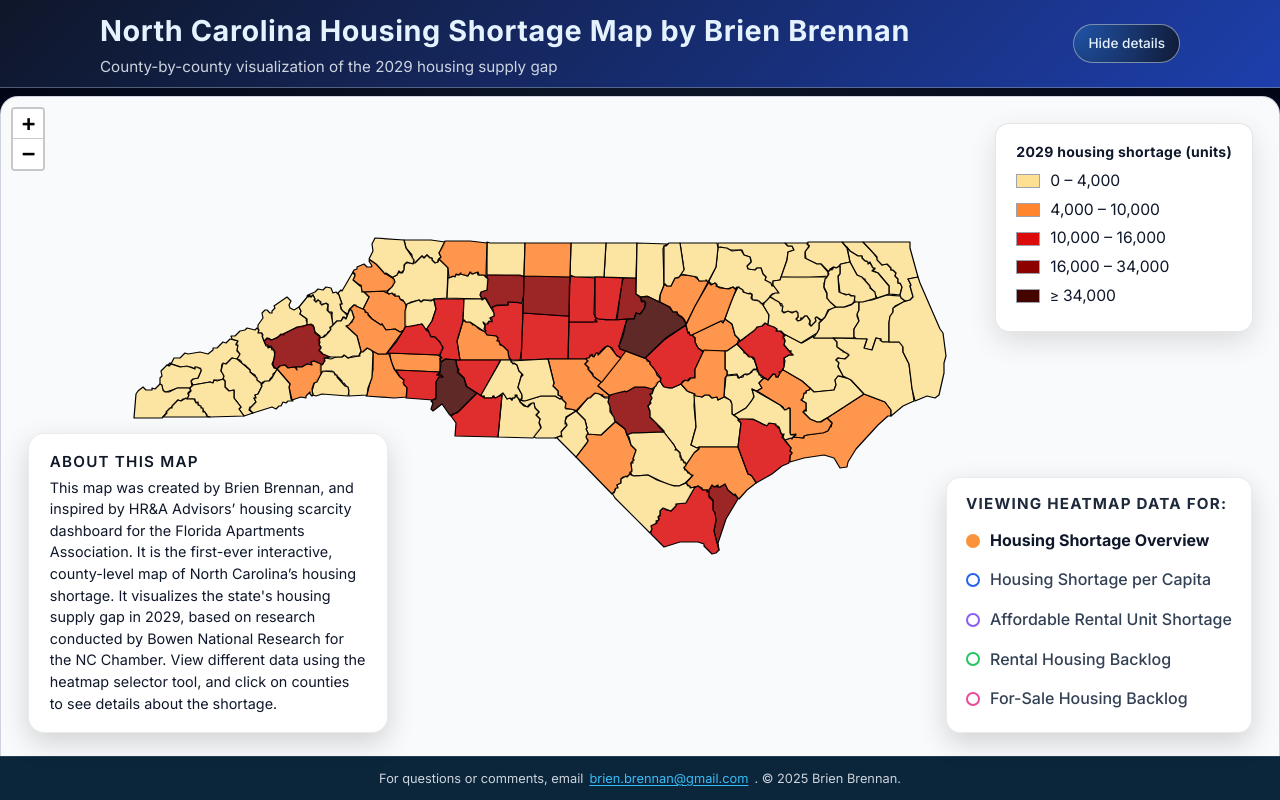
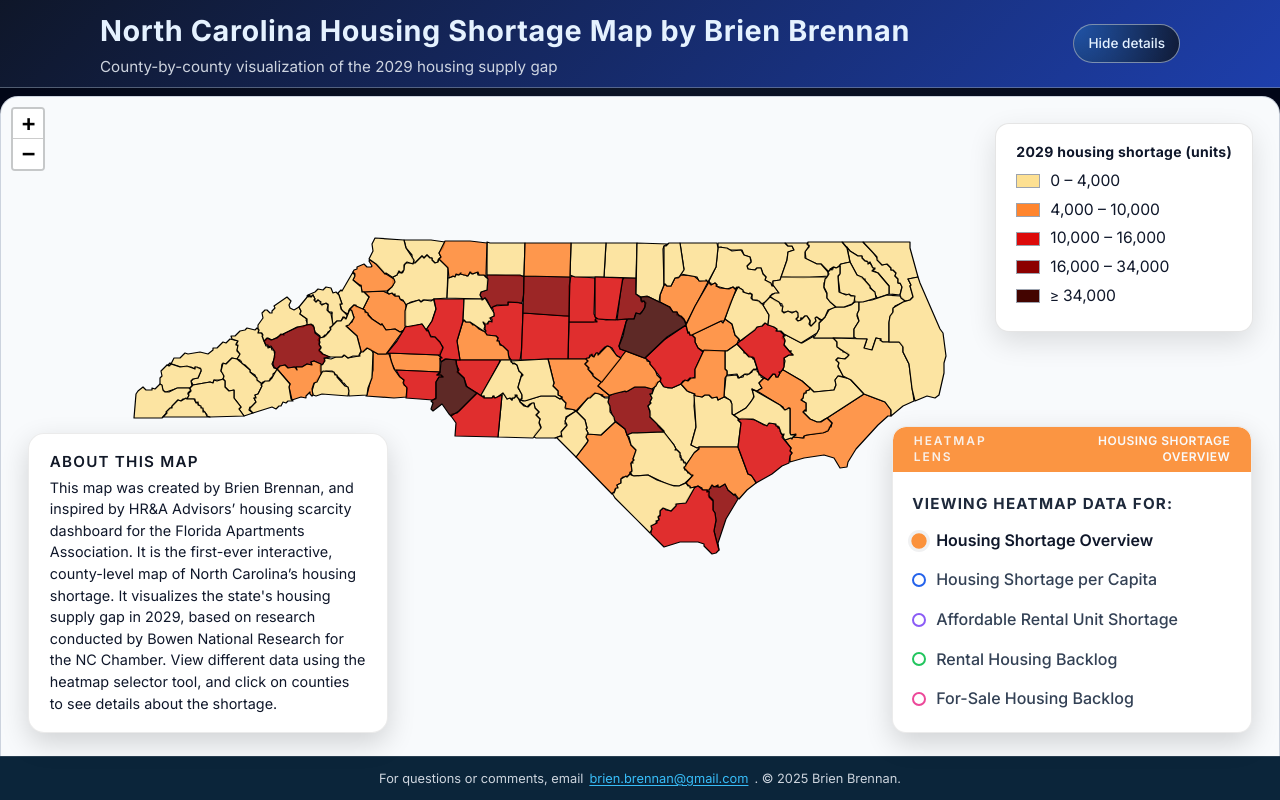
Before and after one commit to Brennan919/nc-housing-map, a Next.js app: page / in a window 1280 px wide. Built offline with nearby package versions, Linux system fonts and the light colour scheme.

Commit message:
Added lens selector animation

```diff
--- a/app/NcMap.js
+++ b/app/NcMap.js
@@ -544,8 +544,20 @@ div.appendChild(title);
 // ---------- Lens selector UI ----------
 
 function LensSelector({ activeLensId, setActiveLensId }) {
+  const activeLens = LENS_CONFIG[activeLensId];
+
   return (
-    <div className="lens-card">
+    <div className={`lens-card lens-card-${activeLensId}`}>
+      {/* Translucent header bar */}
+      <div className={`lens-card-header lens-card-header-${activeLensId}`}>
+        <span className="lens-card-header-label">Heatmap lens</span>
+        <span className="lens-card-header-active">
+          {activeLens?.shortLabel || "Select view"}
+        </span>
+      </div>
+
+      {/* Inner content of the panel */}
+      <div className="lens-card-inner">
         <div className="lens-card-title">Viewing heatmap data for:</div>
         <div className="lens-options">
           {LENS_ORDER.map((id) => {
@@ -555,7 +567,9 @@ function LensSelector({ activeLensId, setActiveLensId }) {
               <button
                 key={id}
                 type="button"
-              className={`lens-option${isActive ? " lens-option-active" : ""}`}
+                className={`lens-option${
+                  isActive ? " lens-option-active" : ""
+                }`}
                 onClick={() => setActiveLensId(id)}
               >
                 <span
@@ -564,14 +578,17 @@ function LensSelector({ activeLensId, setActiveLensId }) {
                   }`}
                   aria-hidden="true"
                 />
-              <span>{cfg.shortLabel}</span>
+                <span className="lens-label-text">{cfg.shortLabel}</span>
               </button>
             );
           })}
         </div>
       </div>
+    </div>
   );
 }
+
+
 
 
 
--- a/app/globals.css
+++ b/app/globals.css
@@ -356,6 +356,90 @@ body {
   margin-bottom: 0.6rem;
 }
 
+/* Translucent header bar inside the lens card */
+.lens-card {
+  /* keep your existing rules; we’re just adding these */
+  overflow: hidden; /* keeps the rounded header corners clean */
+  transition: box-shadow 160ms ease, transform 160ms ease;
+}
+
+/* Slide-up fade-in animation for panels */
+@keyframes panelFadeUp {
+  from {
+    opacity: 0;
+    transform: translateY(8px);
+  }
+  to {
+    opacity: 1;
+    transform: translateY(0);
+  }
+}
+
+/* Apply the animation to the main UI panels */
+.lens-card,
+.legend-leaflet,
+.about-panel {
+  animation: panelFadeUp 260ms ease-out;
+}
+
+.lens-card-header {
+  margin: -1.1rem -1.4rem 0.75rem;  /* extend to the card edges */
+  padding: 0.45rem 1.5rem;
+  border-radius: 18px 18px 0 0;
+  background: rgba(15, 23, 42, 0.88); /* default fallback */
+  color: #f9fafb;
+  display: flex;
+  align-items: center;
+  justify-content: space-between;
+  gap: 0.5rem;
+  font-size: 0.75rem;
+  letter-spacing: 0.16em;
+  text-transform: uppercase;
+  font-weight: 600;
+  backdrop-filter: blur(10px);
+  -webkit-backdrop-filter: blur(10px);
+}
+
+/* Left side label text */
+.lens-card-header-label {
+  opacity: 0.9;
+}
+
+/* Right side active lens name */
+.lens-card-header-active {
+  font-size: 0.75rem;
+  font-weight: 600;
+  letter-spacing: 0.04em;
+  text-align: right;
+}
+
+/* Slight top spacing inside the card body (under the header bar) */
+.lens-card-inner {
+  padding-top: 0.6rem;
+}
+
+/* Header color variants matching the lens circle border colors */
+.lens-card-header-overview {
+  background: rgba(251, 146, 60, 0.97);   /* same family as #fb923c */
+}
+
+.lens-card-header-per_capita {
+  background: rgba(37, 99, 235, 0.97);    /* same family as #2563eb */
+}
+
+.lens-card-header-affordable_rental {
+  background: rgba(139, 92, 246, 0.97);   /* same family as #8b5cf6 */
+}
+
+.lens-card-header-rental_backlog {
+  background: rgba(34, 197, 94, 0.97);    /* same family as #22c55e */
+}
+
+.lens-card-header-forsale_backlog {
+  background: rgba(236, 72, 153, 0.97);   /* same family as #ec4899 */
+}
+
+
 /* ============================================
    Enhanced Professional Styling (Option 1)
    ============================================ */
@@ -418,16 +502,48 @@ body {
   font-weight: 500;
   color: #374151;
   text-align: left;
+  transition: color 140ms ease, transform 140ms ease;
 }
 
 .lens-option:hover {
   color: #111827;
+  transform: translateX(1px);
 }
 
 .lens-option-active {
   font-weight: 700;
   color: #111827;
 }
+
+/* Optional: slightly emphasize text for the active lens */
+.lens-option-active .lens-label-text {
+  font-weight: 600;
+}
+
+/* Smooth motion for the dots themselves */
+.lens-dot {
+  width: 14px;
+  height: 14px;
+  border-radius: 999px;
+  margin-right: 10px;
+  border-width: 2px;
+  border-style: solid;
+  background: #ffffff;
+  box-sizing: border-box;
+  transition: transform 140ms ease, box-shadow 140ms ease;
+}
+
+/* Gentle hover scale */
+.lens-option:hover .lens-dot {
+  transform: scale(1.05);
+}
+
+/* Slightly larger + subtle halo for the active lens */
+.lens-option-active .lens-dot {
+  transform: scale(1.1);
+  box-shadow: 0 0 0 3px rgba(15, 23, 42, 0.06);
+}
+
 
 
 /* Base dot style */
```
Lines whose indentation alone changed are shown as unchanged.
